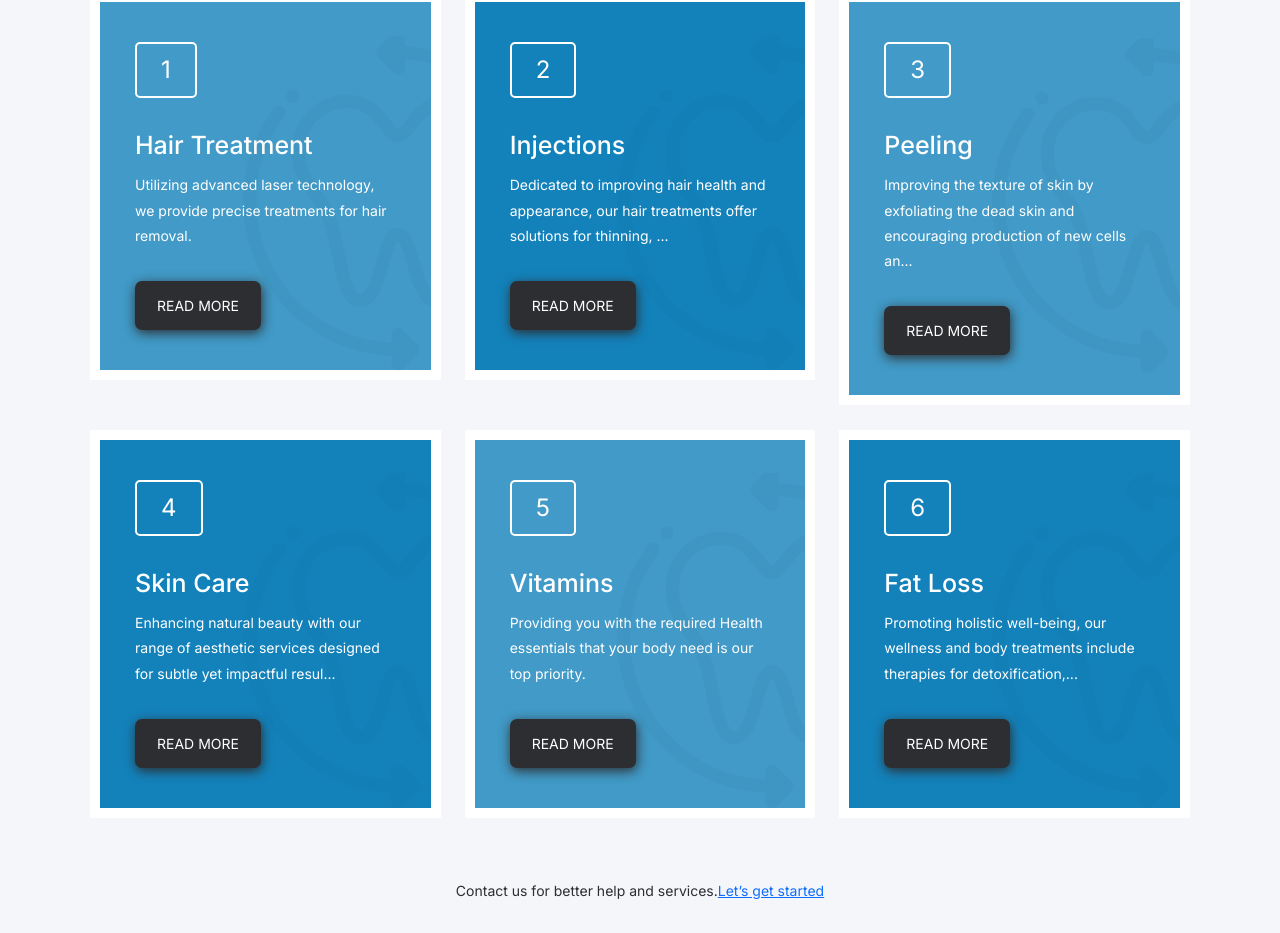
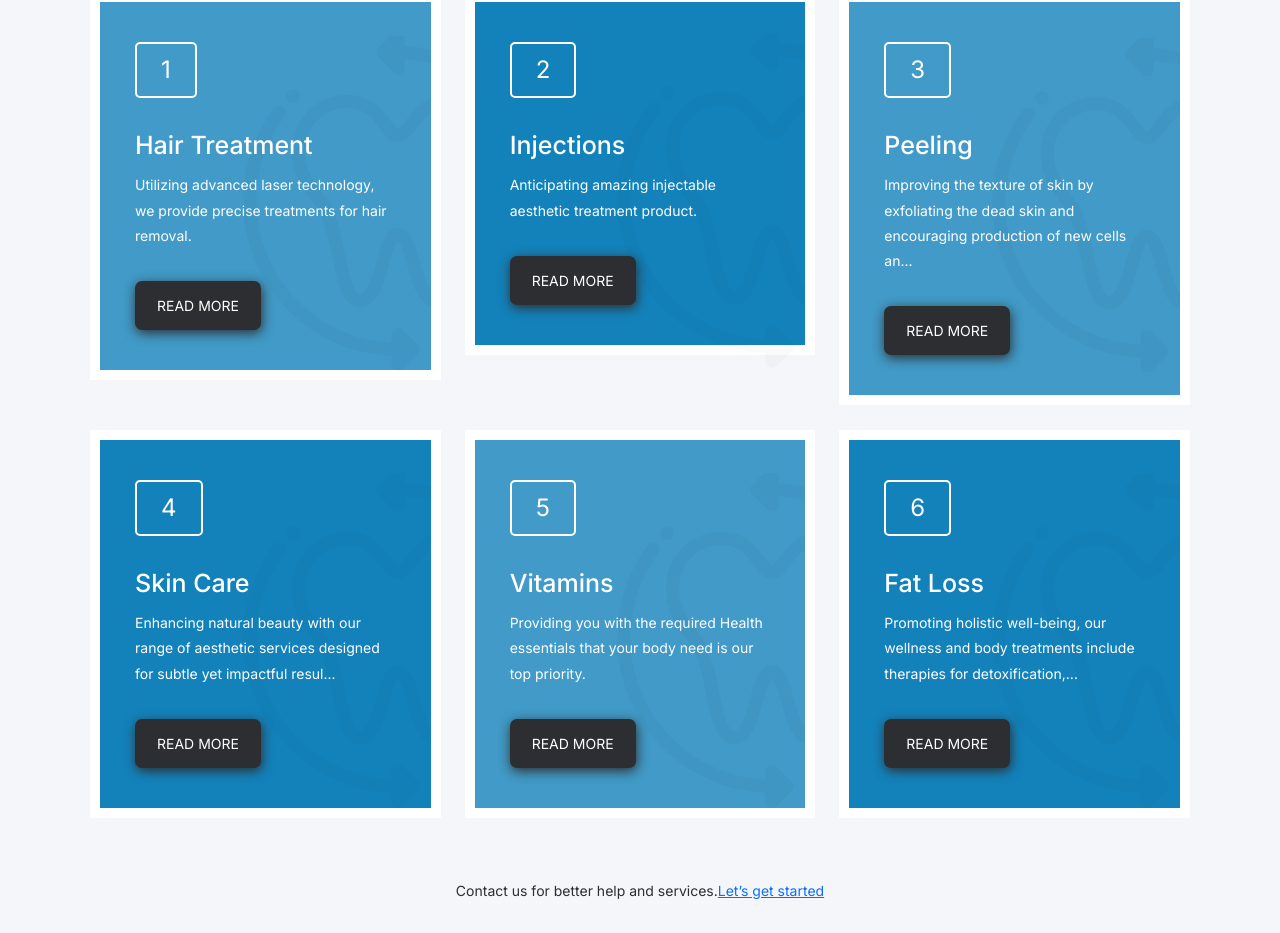
Before and after one commit to moshibbin/akacia-site, a Next.js app: page / in a window 1280 px wide. Shown: the part 1979-2912 px from the top of the page. Built offline with nearby package versions, Linux system fonts and the light colour scheme.

Commit message:
Update services2.ts

```diff
--- a/app/data/services2.ts
+++ b/app/data/services2.ts
@@ -22,7 +22,7 @@ export const servicesList: ServicesType[] = [
     },
     {
         id: 2, name: " Injections",
-        description: "Dedicated to improving hair health and appearance, our hair treatments offer solutions for thinning, loss, and scalp conditions.",
+        description: "Anticipating amazing injectable aesthetic treatment product.",
         image: "/images/blog-img.jpg",
 
         bg: "/images/services-bg1.png",
```
